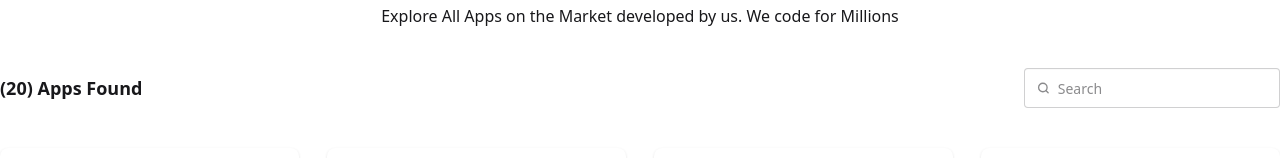
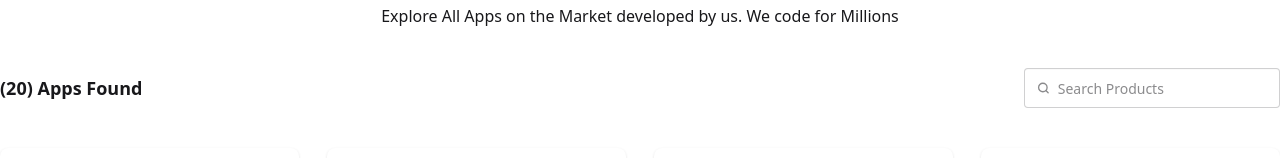
Before and after one commit to shams-labib/Assingment-8-Hero-Books, a React (Vite) app: page /apps in a window 1280 px wide. Shown: the part 171-329 px from the top of the page. Built offline with nearby package versions, Linux system fonts and the light colour scheme.

Commit message:
search section ok

```diff
--- a/public/data.json
+++ b/public/data.json
@@ -54,7 +54,7 @@
     ]
   },
   {
-    "image": "https://play-lh.googleusercontent.com/qzd5vlydFBIqYusKaQbrHSBsXPM4yi5kHuuspRPu-fTyw7bFwvthksMiSEGY1cUcJuw",
+    "image": "https://encrypted-tbn0.gstatic.com/images?q=tbn:ANd9GcTspMfENNYWHa6Po7rAaukkzvUM9KU_uOya3A&s",
     "title": "Travel Buddy Plan Your Adventures",
     "companyName": "Wanderlust Inc.",
     "id": 4,
--- a/src/Components/ErrorPages/ErrorPage.jsx
+++ b/src/Components/ErrorPages/ErrorPage.jsx
@@ -1,9 +1,18 @@
 import React from 'react';
+import ErrorImg from '../../assets/error-404.png'
+import { Link } from 'react-router';
 
 const ErrorPage = () => {
     return (
-        <div>
-            <h1>Error Pages</h1>
+        <div className='flex flex-col items-center justify-center my-[70px]'>
+            <div>
+                <img src={ErrorImg} alt="" />
+            </div>
+            <div className='text-center space-y-3 mt-5'>
+                <h1 className='text-4xl font-semibold'>Oops, page not found!</h1>
+                <p>The page you are looking for is not available.</p>
+                <Link to={'/'} className='btn bg-gradient-to-r from-[#632EE3] to-[#9F62F2] text-white px-7'>Go Back</Link>
+            </div>
         </div>
     );
 };
--- a/src/Components/MainRoot/Root.jsx
+++ b/src/Components/MainRoot/Root.jsx
@@ -6,13 +6,15 @@ import Footer from '../FullDisplaySection/Footer';
 
 const Root = () => {
     return (
-        <div className='flex flex-col'>
+        <div>
+            <div className='flex flex-col'>
             <Navber></Navber>
             {/* <Hero></Hero> */}
-            <div className='flex-1 min-h-screen container mx-auto' >
+            <div className='flex-1 container mx-auto' >
                 <Outlet></Outlet>
             </div>
-            <Footer></Footer>
+        </div>
+        <Footer></Footer>
         </div>
     );
 };
--- a/src/Components/Router/Router.jsx
+++ b/src/Components/Router/Router.jsx
@@ -29,6 +29,10 @@ export const Router = createBrowserRouter([
             {
                 path:'/view/:id',
                 element:<ViewDetails></ViewDetails>
+            },
+            {
+                path:'*',
+                element:<ErrorPage></ErrorPage>
             }
         ]
     }
--- a/src/Pages/AllAppPages/AppsPage.jsx
+++ b/src/Pages/AllAppPages/AppsPage.jsx
@@ -1,12 +1,14 @@
-import React from 'react';
+import React, { useState } from 'react';
 import useCustom from '../../useHooks/useCustom';
 import Pages from './Pages';
 
 const AppsPage = () => {
     const data = useCustom();
-    const handleChange = (e)=>{
-             console.log(e.target.value)
-    }
+
+    const [search, setSearch] = useState("");
+    const term = search.trim().toLocaleLowerCase();
+
+    const SearchFilter = term ? data.filter(item => item.title.toLocaleLowerCase().includes(term)) : data;
 
     return (
         <div className='px-6 md:px-0'>
@@ -15,7 +17,7 @@ const AppsPage = () => {
             <p>Explore All Apps on the Market developed by us. We code for Millions</p>
         </div>
         <div className='flex justify-between items-center'>
-            <h1 className=' text-lg font-bold'><span>({data.length})</span> Apps Found</h1>
+            <h1 className=' text-lg font-bold'><span>({SearchFilter.length})</span> Apps Found</h1>
             <label className="input w-[50%] md:w-[20%]">
   <svg className="h-[1em] opacity-50" xmlns="http://www.w3.org/2000/svg" viewBox="0 0 24 24">
     <g
@@ -29,12 +31,12 @@ const AppsPage = () => {
       <path d="m21 21-4.3-4.3"></path>
     </g>
   </svg>
-  <input onChange={handleChange} type="search" required placeholder="Search" />
+  <input onChange={(e)=> setSearch(e.target.value)} value={search} type="search" required placeholder="Search Products" />
                  </label>
         </div>
         <div className='grid md:grid-cols-4 grid-cols-1 gap-7 my-10'>
             {
-                data.map(card => <Pages key={card.id} card={card}></Pages>)
+                SearchFilter.map(card => <Pages key={card.id} card={card}></Pages>)
             }
         </div>
         </div>
```
